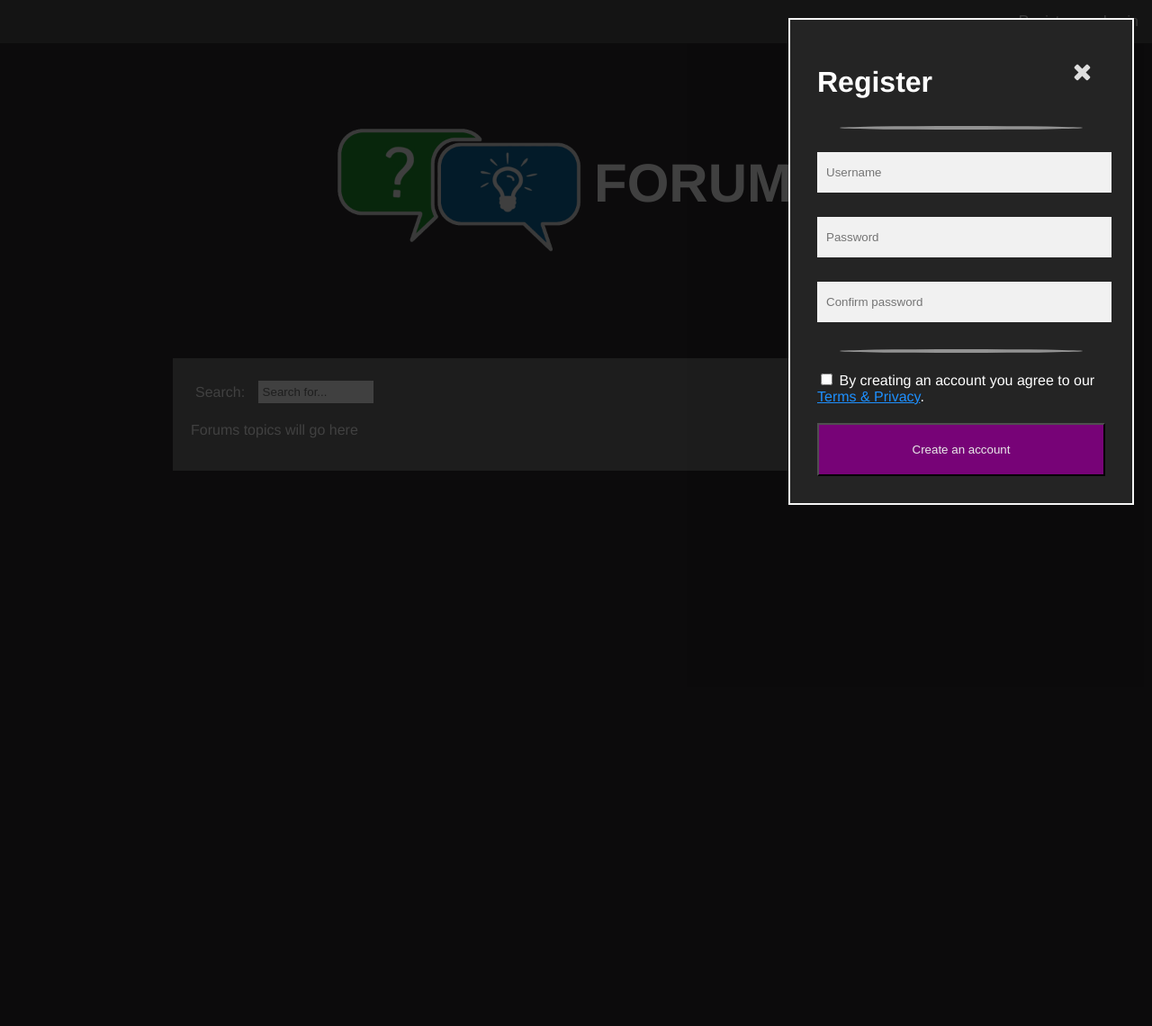
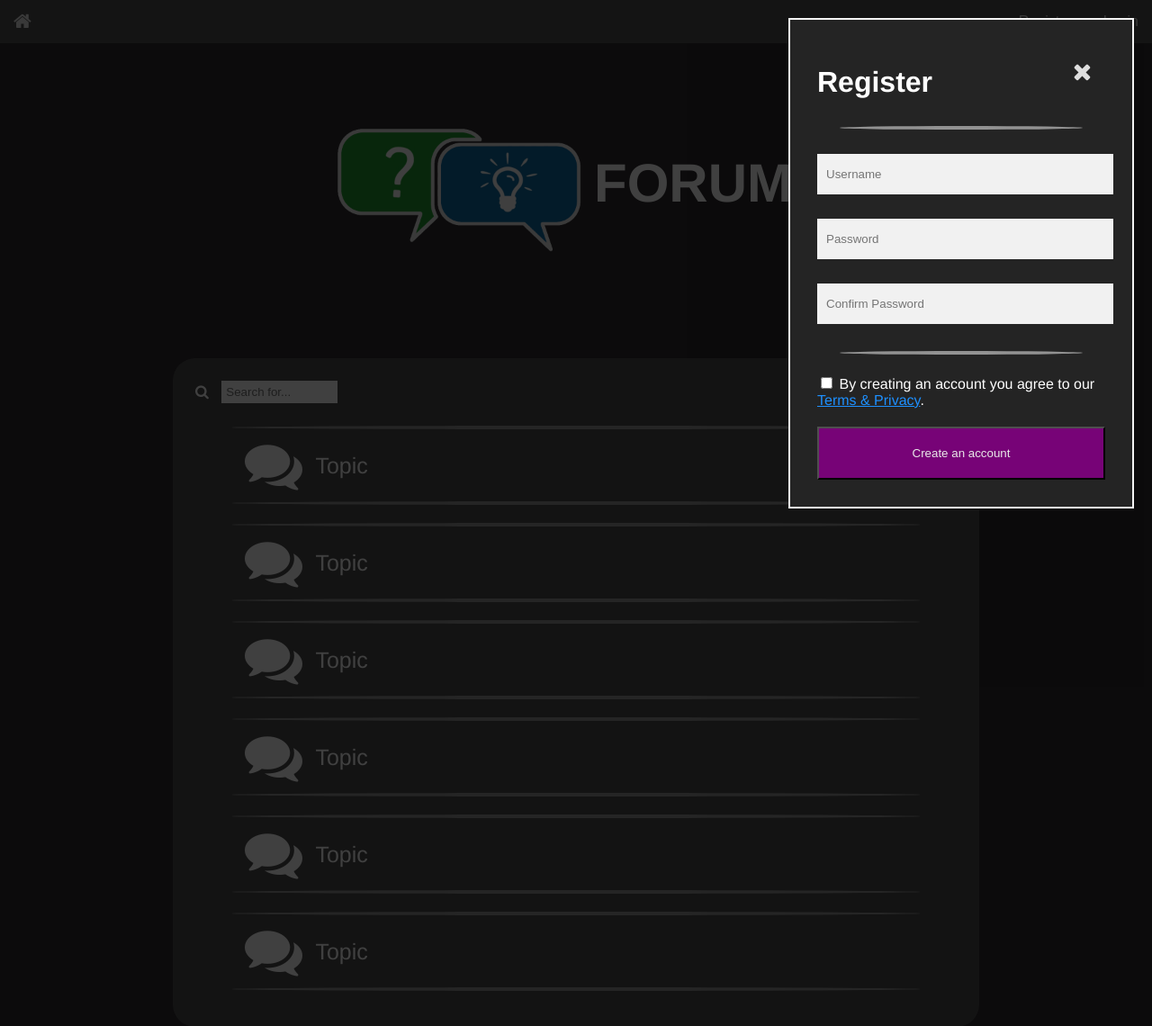
Before and after one commit to Milkry/Forums-Website, a Flask app: page / in a window 1280 px wide, after a click on "Register". Shown: the top 1140 px of the page at 90% size. Run offline with Flask 2, Linux system fonts and the light colour scheme.

Commit message:
Account systems are complete and added password mismatch in registration form

```diff
--- a/server.py
+++ b/server.py
@@ -1,5 +1,4 @@
-from time import sleep
-from flask import Flask, jsonify, session, request, url_for, render_template
+from flask import Flask, redirect, session, url_for, render_template
 import sqlite3
 
 app = Flask(__name__)
@@ -10,18 +9,16 @@ PATH = "./ScriptsDB/forums.db"
 
 
 @app.route('/')
-def view():
-    if isUserValid():
-        return render_template("homepage.html")
-    return "Not Okay..."
+def homepage():
+    if isUserLoggedIn():
+        username = getUsername(getUserIDFromSession())
+        return render_template("homepage.html", loggedIn=True, username=username)
+    return render_template("homepage.html")
 
 
 @app.route('/register/<username>/<password>', methods=["POST"])
 def register(username, password):
-    sleep(1)
-    """print(username, password)
-    if username and password:
-        sleep(1)
+    if username and password and not isUserLoggedIn():
         db = sqlite3.connect(PATH)
         cursor = db.cursor()
 
@@ -34,32 +31,72 @@ def register(username, password):
 
         # If it does, then return an error and let the user know. Else create it.
         if accoundFound:
-            print("Account found! Aborting...")
             return 'USER_EXISTS'
         else:
-            print("Creating a new account...")
             cursor.execute(
                 "insert into user (userName, passwordHash, isAdmin, creationTime, lastVisit) values (?, ?, 0, 1, 1)", (username, password,))
+            newAccount = cursor.execute(
+                "select userID from user where userName=?", (username,))
+            for row in newAccount:
+                session["userID"] = row[0]
             db.commit()
             db.close()
-            return 'USER_CREATED'"""
+            return 'USER_CREATED'
     return 'MISSING_DATA'
-    # if not then go ahead create the account using cookies and store in database too
 
 
 @app.route('/login/<username>/<password>', methods=["POST"])
 def login(username, password):
-    sleep(1)
-    return 'LOGIN_SUCCESSFUL'
+    if username and password and not isUserLoggedIn():
+        db = sqlite3.connect(PATH)
+        cursor = db.cursor()
+
+        account = cursor.execute(
+            "select userID, passwordHash from user where userName=?", (username,))
+
+        # If the for loop doesn't get executed, then the account doesn't exist
+        for user in account:
+            if user[1] == password:
+                session["userID"] = user[0]
+                db.close()
+                return 'LOGIN_SUCCESSFUL'
+            else:
+                db.close()
+                return 'LOGIN_FAILED_PASSWORD'
+        db.close()
+        return 'LOGIN_FAILED_USERNAME'
+    return 'MISSING_DATA'
+
+
+@app.route('/logout')
+def logout():
+    if isUserLoggedIn():
+        session.clear()
+    return redirect(url_for("homepage"))
+
 
 ####################################################################
 ######################### HELPER FUNCTIONS #########################
 ####################################################################
 
+# Returns true if the user is currently logged in and false if not
+def isUserLoggedIn():
+    if session.get("userID"):
+        return True
+    return False
 
-def isUserValid():
-    return True
-    # upon loading the site, we need to check
-    # if user is logged in (check session)
-    # then, render the homepage template using a jinja condition that displays the user account along with it
-    # else again render the homepage template but without showing the account user (will show register/login)
+
+# Returns the userID from the browser session
+def getUserIDFromSession():
+    return session.get("userID")
+
+
+def getUsername(id):
+    db = sqlite3.connect(PATH)
+    cursor = db.cursor()
+    user = cursor.execute(
+        "select userName from user where userID=?", (id,))
+    for row in user:
+        username = row[0]
+    db.close()
+    return username
--- a/static/CSS/main.css
+++ b/static/CSS/main.css
@@ -60,19 +60,21 @@ a {
 hr {
     border: 2px solid #929292;
     border-radius: 50%;
-    margin-bottom: 20px;
     margin-left: 25px;
     margin-right: 25px;
 }
 
 input[type=text],
 input[type=password] {
+    background: #f1f1f1;
     width: 99%;
-    padding: 15px 0 15px 10px;
-    margin: 5px 0 22px 0;
+    padding-top: 15px;
+    padding-bottom: 15px;
+    padding-left: 10px;
+    margin-top: 5px;
+    margin-bottom: 22px;
     display: inline-block;
     border: none;
-    background: #f1f1f1;
 }
 
 input[type=text]:focus,
@@ -82,8 +84,9 @@ input[type=password]:focus {
 }
 
 .forums {
-    background-color: #727272;
+    background-color: #4d4d4d;
     padding: 20px;
+    border-radius: 25px;
     margin-top: 40px;
     margin-left: 15%;
     margin-right: 15%;
--- a/templates/homepage.html
+++ b/templates/homepage.html
@@ -3,6 +3,7 @@
 
 <head>
     <meta name="viewport" content="width=device-width, initial-scale=1">
+    <link rel="icon" type="image/x-icon" href="../static/Resources/Images/logo.png">
     <link rel="stylesheet" type="text/css" href="../static/CSS/main.css">
     <link rel="stylesheet" type="text/css"
         href="https://stackpath.bootstrapcdn.com/font-awesome/4.7.0/css/font-awesome.min.css">
@@ -13,44 +14,78 @@
 <body onload="load()">
     <!-- Blackbar -->
     <div class="blackbarContainer">
-        <button onclick="overlayOn('overlayRegister')" class="blackbarButtons">Register</button>
-        <button onclick="overlayOn('overlayLogin')" class="blackbarButtons">Login</button>
+        <button id="homeBtn" style="float: left;" onclick="location.href='/'" class="blackbarButtons"><i
+                class="fa fa-home fa-lg" aria-hidden="true"></i></button>
+
+        {% if username is defined %}
+        <span style="color: white;">Hello, <b>{{ username }}</b>!</span>
+        {% endif %}
+        {% if loggedIn is defined %}
+        <button id="logoutBtn" style="display: inline-block;" onclick="location.href='/logout'"
+            class="blackbarButtons"><i class="fa fa-sign-out fa-lg" aria-hidden="true"></i></button>
+        {% else %}
+        <button id="registerBtn" style="display: inline-block;" onclick="overlayOn('overlayRegister')"
+            class="blackbarButtons">Register</button>
+        <button id="loginBtn" style="display: inline-block;" onclick="overlayOn('overlayLogin')"
+            class="blackbarButtons">Login</button>
+        {% endif %}
     </div>
 
     <!-- Feedback Boxes -->
-    <div id="unknownErrorBox" style="display: none; background-color: red; padding: 15px; text-align: center;">
-        Uh oh. Something went wrong! Please try again in a few moments.
+    <!-- General Errors Boxes -->
+    <!-- WORK ON THE COLORS/ICONS FOR THESE MESSAGES -->
+    <div id="unknownErrorBox"
+        style="display: none; color: white; background-color: red; padding: 15px; text-align: center;">
+        <b>Uh oh. Something went wrong! Please try again in a few moments</b>
     </div>
-    <div id="missingDataBox" style="display: none; background-color: red; padding: 15px; text-align: center;">
-        You did not supply a enough data to create an account!
+    <div id="missingDataBox"
+        style="display: none; color: white; background-color: red; padding: 15px; text-align: center;">
+        <b>Not enough data</b>
     </div>
 
+    <!-- Register Boxes -->
     <div id="accountSuccessBox"
-        style="display: none; background-color: greenyellow; padding: 15px; text-align: center;">Account Created!
+        style="display: none; color: black; background-color: greenyellow; padding: 15px; text-align: center;">
+        <b>Account Created!</b>
     </div>
-    <div id="accountExistsBox" style="display: none; background-color: orange; padding: 15px; text-align: center;">
-        Account with that username already exists!
+    <div id="accountExistsBox"
+        style="display: none; color: black; background-color: orange; padding: 15px; text-align: center;">
+        <b>Account with that username already exists!</b>
     </div>
+
+    <!-- Login Boxes -->
     <div id="loginSuccessfulBox"
-        style="display: none; background-color: greenyellow; padding: 15px; text-align: center;">
-        Login Successful!
+        style="display: none; color: black; background-color: greenyellow; padding: 15px; text-align: center;">
+        <b>Login Successful!</b>
+    </div>
+    <div id="loginFailedPasswordBox"
+        style="display: none; color: black; background-color: orange; padding: 15px; text-align: center;">
+        <b>Incorrect password</b>
+    </div>
+    <div id="loginFailedUsernameBox"
+        style="display: none; color: black; background-color: orange; padding: 15px; text-align: center;">
+        <b>Account is not in our records</b>
     </div>
 
     <!-- Register Form -->
     <div id="overlayRegister" class="overlay">
-        <form id="registerForm" onsubmit="createAccount(event)" onreset="overlayOff('overlayRegister')">
+        <form id="registerForm" onsubmit="register(event)" onreset="overlayOff('overlayRegister')">
             <div class="accountContainer">
                 <h1 style="display: inline-block;">Register</h1>
                 <button type="reset" class="exitOverlayButton"><i class="fa fa-times fa-2x"
                         aria-hidden="true"></i></button>
-                <hr>
+                <hr class="hrForm">
+                <div id="statusMessage" class="passwordMismatch">
+                    <i class="fa fa-times-circle" aria-hidden="true"></i>
+                    <span><b>Password Mismatch</b></span>
+                </div>
                 <input type="text" placeholder="Username" name="registerUsername" id="registerUsername" minlength="3"
                     maxlength="25" required>
-                <input type="password" placeholder="Password" name="registerPassword" id="registerPassword"
-                    minlength="4" required>
-                <input type="password" placeholder="Confirm password" name="confirmPassword" id="confirmPassword"
-                    minlength="4" required>
-                <hr>
+                <input type="password" onchange="validation()" placeholder="Password" name="registerPassword"
+                    id="registerPassword" minlength="4" required>
+                <input type="password" onchange="validation()" placeholder="Confirm Password" name="confirmPassword"
+                    id="confirmPassword" minlength="4" required>
+                <hr class="hrForm">
                 <div style="margin-bottom: 20px;">
                     <input type="checkbox" name="TermsAndPrivacy" id="TermsAndPrivacy" required></input>
                     <label>By creating an account you agree to our <a href="#">Terms & Privacy</a>.</label>
@@ -67,26 +102,35 @@
                 <h1 style="display: inline-block;">Login</h1>
                 <button type="reset" class="exitOverlayButton"><i class="fa fa-times fa-2x"
                         aria-hidden="true"></i></button>
-                <hr>
+                <hr class="hrForm">
                 <input type="text" placeholder="Username" name="loginUsername" id="loginUsername" required>
                 <input type="password" placeholder="Password" name="loginPassword" id="loginPassword" required>
-                <hr>
+                <hr class="hrForm">
                 <button type="submit" class="proceedButton" id="loginButton">Login</button>
             </div>
         </form>
     </div>
 
     <!-- Logo -->
-    <div class="forumContainer">
-        <h1 style="vertical-align: middle;" class="forumTitle"><img style="vertical-align: middle;" width="300px"
+    <div class="logoContainer">
+        <h1 style="vertical-align: middle;" class="logoTitle"><img style="vertical-align: middle;" width="300px"
                 height="300px" src="../static/Resources/Images/logo.png" />FORUMS</h1>
     </div>
 
+    <template>
+        <div onclick="" class="topicContainer">
+            <hr>
+            <i class="fa fa-comments fa-4x topicIcon" aria-hidden="true"></i>
+            <span class="topic">Topic</span>
+            <hr>
+        </div>
+    </template>
+
     <!-- Topics -->
     <div class="forums">
-        <label class="searchLabel">Search:</label>
+        <label class="searchLabel"><i class="fa fa-search" aria-hidden="true"></i></label>
         <input class="searchField" type="search" placeholder="Search for..." id="search" />
-        <p>Forums topics will go here</p>
+        <div id="topicsContainer"></div>
     </div>
 </body>
 
@@ -94,6 +138,7 @@
     .blackbarContainer {
         background-color: rgb(80, 80, 80);
         text-align: right;
+        display: block;
     }
 
     .blackbarButtons {
@@ -110,12 +155,49 @@
         opacity: 1;
     }
 
-    .forumContainer {
+    .passwordMismatch {
+        color: white;
+        background-color: red;
+        text-align: center;
+        display: none;
+        border-radius: 10px;
+        padding: 20px;
+        margin: 0 10px 25px 25px;
+    }
+
+    .hrForm {
+        border: 2px solid #929292;
+        border-radius: 50%;
+        margin-bottom: 22px;
+        margin-left: 25px;
+        margin-right: 25px;
+    }
+
+    .topicContainer {
+        margin: 20px;
+        cursor: pointer;
+    }
+
+    .topicIcon {
+        color: white;
+        vertical-align: middle;
+        margin-left: 40px;
+    }
+
+    .topic {
+        color: white;
+        padding: 10px;
+        margin-right: 10px;
+        font-size: 25px;
+        vertical-align: middle;
+    }
+
+    .logoContainer {
         margin-top: 10px;
         margin-bottom: 10px;
     }
 
-    .forumTitle {
+    .logoTitle {
         margin: auto;
         text-align: center;
         font-size: 60px;
```
Also changed, not shown: static/Scripts/homepage.js (+67 -9 lines), ScriptsDB/DisplayAllAccounts.py (renamed from ScriptsDB/DisplayData.py), ScriptsDB/forums.db.
